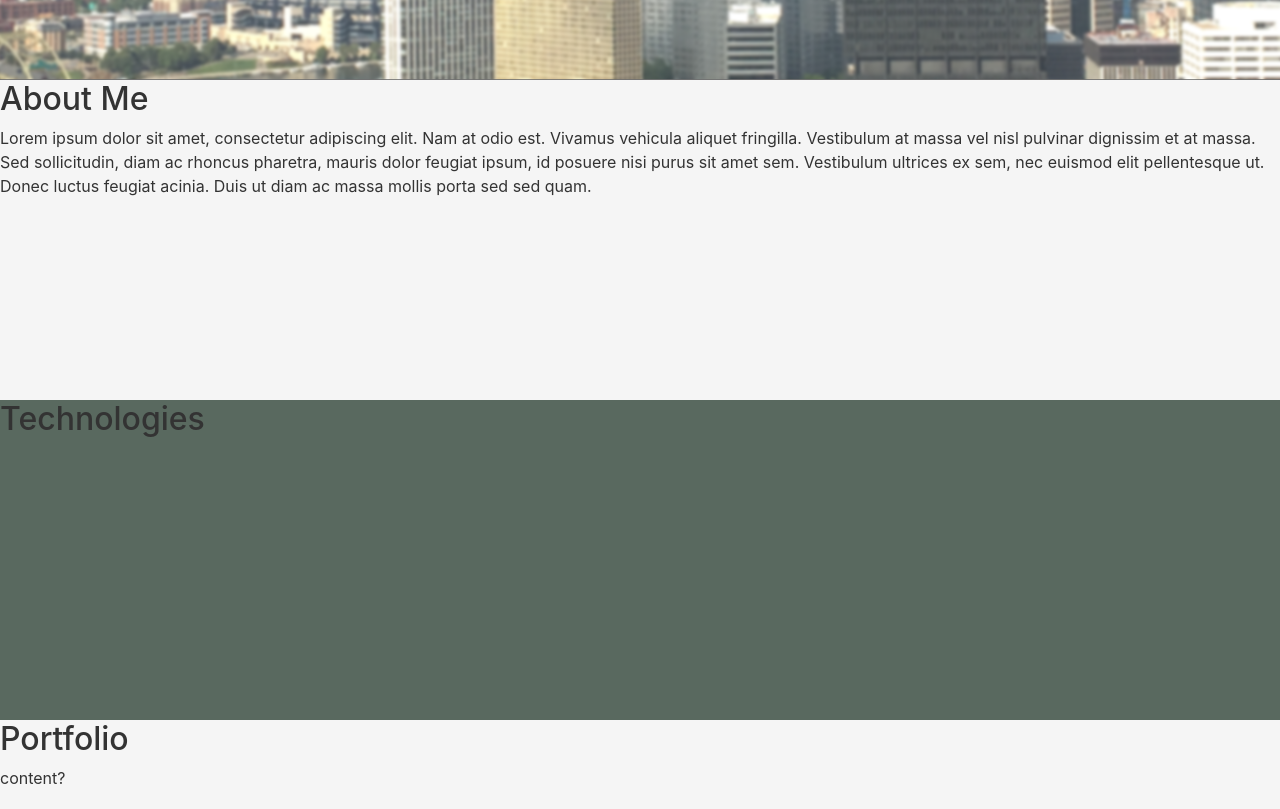
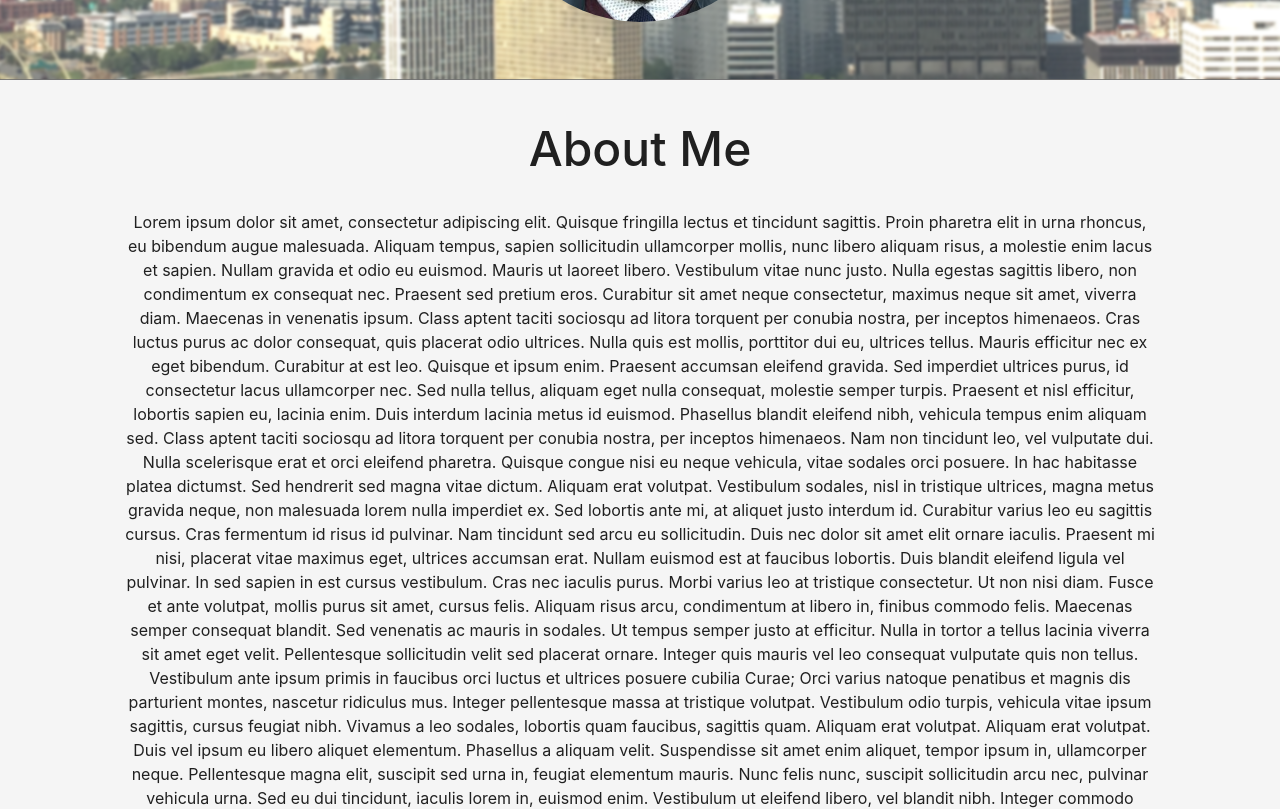
Before and after one commit to clmitchell630/personal-portfolio, a React (Create React App) app in the folder client/: page / in a window 1280 px wide. Shown: the part 720-1529 px from the top of the page. Built offline with nearby package versions, Linux system fonts and the light colour scheme; a web font is replaced by a local one.

Commit message:
new favicon, added resume pdf

```diff
--- a/client/src/App.js
+++ b/client/src/App.js
@@ -9,8 +9,8 @@ import Footer from "./components/Footer";
 import { Jumbotron } from "./components/Jumbotron";
 import { ContentBox } from "./components/ContentBox";
 import Header from "./components/Header";
+import About from "./components/About";
 import headshot from "./img/12-2019_smol_cropped.png";
-import resume from "./docs/cmresume.pdf";
 
 class App extends Component {
   state = {
@@ -44,18 +44,17 @@ class App extends Component {
           title="About Me"
           size="4"
           color="w"
+          fontcolor="default"
+          align="center"
         >
-          <p>
-            Lorem ipsum dolor sit amet, consectetur adipiscing elit. Nam at odio est. Vivamus vehicula aliquet fringilla.
-            Vestibulum at massa vel nisl pulvinar dignissim et at massa. Sed sollicitudin, diam ac rhoncus pharetra,
-            mauris dolor feugiat ipsum, id posuere nisi purus sit amet sem. Vestibulum ultrices ex sem, nec euismod elit
-            pellentesque ut. Donec luctus feugiat acinia. Duis ut diam ac massa mollis porta sed sed quam.
-          </p>
+          <About />
         </ContentBox>
         <ContentBox
           title="Technologies"
           size="4"
           color="2"
+          fontcolor="white"
+          align="center"
         >
 
         </ContentBox>
@@ -63,6 +62,8 @@ class App extends Component {
           title="Portfolio"
           size="5"
           color="w"
+          fontcolor="default"
+          align="center"
         >
           <p>
             content?
--- /dev/null
+++ b/client/src/components/About/index.js
@@ -0,0 +1,22 @@
+import React from "react";
+import { render } from "react-dom";
+
+function About() {
+    return (
+        <div>
+            <p>
+                Lorem ipsum dolor sit amet, consectetur adipiscing elit. Quisque fringilla lectus et tincidunt sagittis. Proin pharetra elit in urna rhoncus, eu bibendum augue malesuada. Aliquam tempus, sapien sollicitudin ullamcorper mollis, nunc libero aliquam risus, a molestie enim lacus et sapien. Nullam gravida et odio eu euismod. Mauris ut laoreet libero. Vestibulum vitae nunc justo. Nulla egestas sagittis libero, non condimentum ex consequat nec. Praesent sed pretium eros. Curabitur sit amet neque consectetur, maximus neque sit amet, viverra diam. Maecenas in venenatis ipsum. Class aptent taciti sociosqu ad litora torquent per conubia nostra, per inceptos himenaeos. Cras luctus purus ac dolor consequat, quis placerat odio ultrices. Nulla quis est mollis, porttitor dui eu, ultrices tellus. Mauris efficitur nec ex eget bibendum.
+
+    Curabitur at est leo. Quisque et ipsum enim. Praesent accumsan eleifend gravida. Sed imperdiet ultrices purus, id consectetur lacus ullamcorper nec. Sed nulla tellus, aliquam eget nulla consequat, molestie semper turpis. Praesent et nisl efficitur, lobortis sapien eu, lacinia enim. Duis interdum lacinia metus id euismod. Phasellus blandit eleifend nibh, vehicula tempus enim aliquam sed. Class aptent taciti sociosqu ad litora torquent per conubia nostra, per inceptos himenaeos. Nam non tincidunt leo, vel vulputate dui. Nulla scelerisque erat et orci eleifend pharetra. Quisque congue nisi eu neque vehicula, vitae sodales orci posuere. In hac habitasse platea dictumst. Sed hendrerit sed magna vitae dictum. Aliquam erat volutpat. Vestibulum sodales, nisl in tristique ultrices, magna metus gravida neque, non malesuada lorem nulla imperdiet ex.
+
+    Sed lobortis ante mi, at aliquet justo interdum id. Curabitur varius leo eu sagittis cursus. Cras fermentum id risus id pulvinar. Nam tincidunt sed arcu eu sollicitudin. Duis nec dolor sit amet elit ornare iaculis. Praesent mi nisi, placerat vitae maximus eget, ultrices accumsan erat. Nullam euismod est at faucibus lobortis. Duis blandit eleifend ligula vel pulvinar. In sed sapien in est cursus vestibulum. Cras nec iaculis purus. Morbi varius leo at tristique consectetur. Ut non nisi diam. Fusce et ante volutpat, mollis purus sit amet, cursus felis. Aliquam risus arcu, condimentum at libero in, finibus commodo felis. Maecenas semper consequat blandit.
+
+    Sed venenatis ac mauris in sodales. Ut tempus semper justo at efficitur. Nulla in tortor a tellus lacinia viverra sit amet eget velit. Pellentesque sollicitudin velit sed placerat ornare. Integer quis mauris vel leo consequat vulputate quis non tellus. Vestibulum ante ipsum primis in faucibus orci luctus et ultrices posuere cubilia Curae; Orci varius natoque penatibus et magnis dis parturient montes, nascetur ridiculus mus. Integer pellentesque massa at tristique volutpat. Vestibulum odio turpis, vehicula vitae ipsum sagittis, cursus feugiat nibh. Vivamus a leo sodales, lobortis quam faucibus, sagittis quam. Aliquam erat volutpat. Aliquam erat volutpat. Duis vel ipsum eu libero aliquet elementum.
+
+    Phasellus a aliquam velit. Suspendisse sit amet enim aliquet, tempor ipsum in, ullamcorper neque. Pellentesque magna elit, suscipit sed urna in, feugiat elementum mauris. Nunc felis nunc, suscipit sollicitudin arcu nec, pulvinar vehicula urna. Sed eu dui tincidunt, iaculis lorem in, euismod enim. Vestibulum ut eleifend libero, vel blandit nibh. Integer commodo lectus sed nisi laoreet hendrerit. Praesent fermentum posuere sem vel finibus. Praesent ut pulvinar metus. Nam blandit quam nibh, eget iaculis neque pulvinar eget. Curabitur nec mauris eleifend, euismod diam eu, consectetur justo. Sed cursus vehicula arcu, at pretium nibh porttitor eu. Praesent gravida lacus vel luctus commodo. Fusce laoreet quam eu risus efficitur, id tristique massa lacinia. Morbi interdum nibh eget aliquam convallis.
+            </p>
+        </div>
+    )
+}
+
+export default About;
--- a/client/src/components/ContentBox/content.css
+++ b/client/src/components/ContentBox/content.scss
@@ -1,3 +1,5 @@
+@import url(https://fonts.googleapis.com/css?family=Roboto&display=swap);
+
 .box-1 {
     width: 100%;
     min-height: 10vh;
@@ -64,3 +66,27 @@
 .swatch-color-d {
     background-color: #3a3a3a;
 }
+
+.text-is-center {
+    text-align: center;
+}
+.text-is-left {
+    text-align: left;
+}
+.text-is-right {
+    text-align: right;
+}
+
+.text-color-default {
+    color: rgb(32, 32, 32);
+}
+.text-color-white {
+    color: whitesmoke;
+}
+h2 {
+    font-size: 3rem;
+    padding-bottom: 3vh;
+}
+.textBox {
+    padding: 5vh;
+}
--- a/client/src/components/ContentBox/index.js
+++ b/client/src/components/ContentBox/index.js
@@ -1,11 +1,18 @@
 import React from "react";
-import "./content.css";
+import { Container } from "../Grid";
+import "./content.scss";
 
-export function ContentBox ({title, size, color, children}){
-    return(
-        <div className={`box-${size} swatch-color-${color}`}>
-            <h2>{title}</h2>
-            <div>{children}</div>
+export function ContentBox({ title, size, color, children, align, fontcolor }) {
+    return (
+
+        <div className={`box-${size} swatch-color-${color} text-is-${align} text-color-${fontcolor}`}>
+            <Container>
+                <div className="textBox">
+                    <h2>{title}</h2>
+                    <div>{children}</div>
+                </div>
+            </Container>
         </div>
+
     )
 }
--- a/client/src/components/Nav/index.js
+++ b/client/src/components/Nav/index.js
@@ -16,7 +16,7 @@ class Nav extends Component {
                       <Link to={'/'} className="nav-link nav-text">Home</Link>
                   </li>
                   <li className="nav-item">
-                      <a href={resume} className="nav-link nav-text">Resume</a>
+                      <a href={resume} target="_blank" className="nav-link nav-text">Resume</a>
                   </li>
                   <li className="nav-item">
                       <Link to={'/email'} className="nav-link nav-text">E-mail</Link>
```
Also changed, not shown: client/src/components/About/about.scss (added), 1 other file (tests, documents, lock files or other folders).
